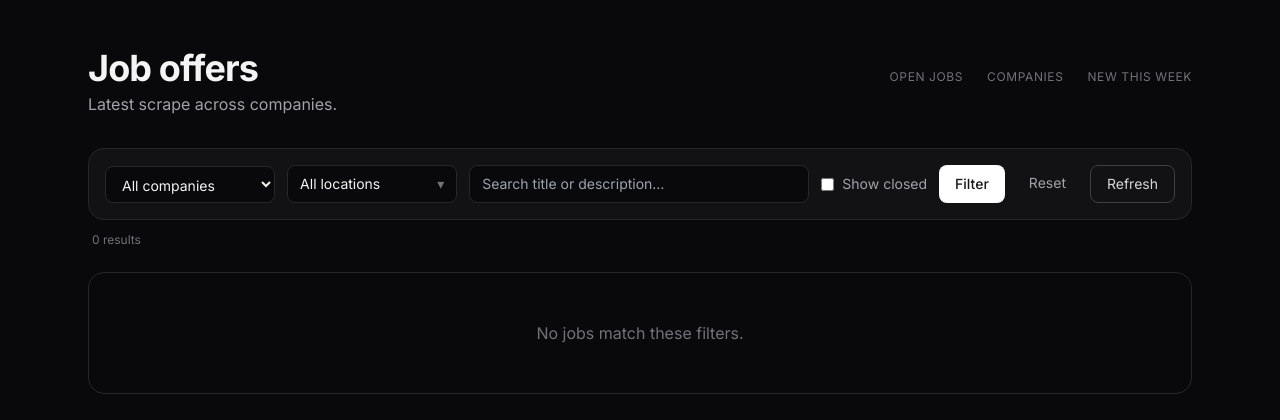
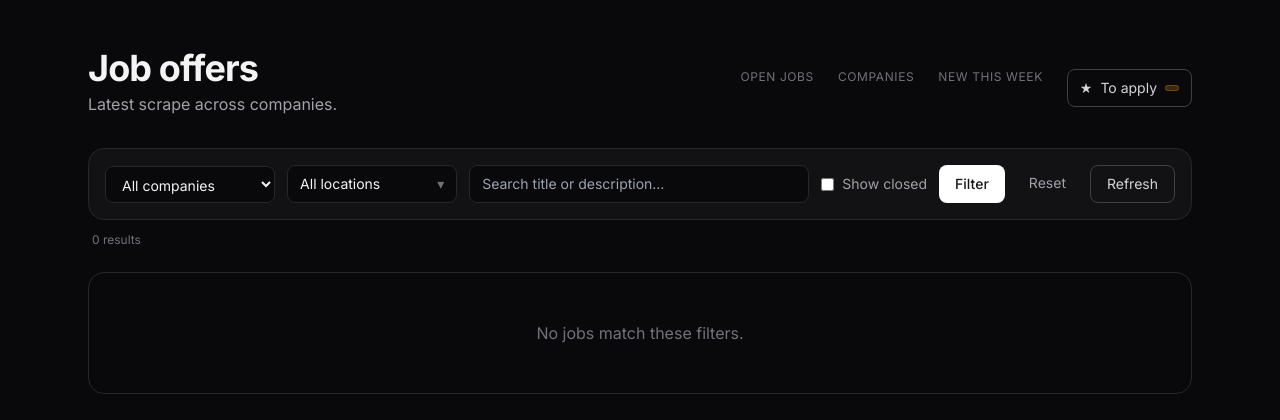
Before and after one commit to yannickD-cmd/Job-scrapper, a FastAPI app: page / in a window 1280 px wide. Shown: the top 420 px of the page. Run offline with FastAPI, Linux system fonts and the light colour scheme; parts of the project's set-up code (start-up, migrations or seed data) failed here and were passed over; some libraries are stand-ins or nearby versions.

Commit message:
Dashboard: add "To apply" tag — bookmark from modal, filter from header
Quick way to flag offers you want to come back to later, without
leaving the dashboard. Persists in Postgres so it survives reloads
across devices.

DB:
- jobs.to_apply BOOLEAN NOT NULL DEFAULT FALSE
- column applied to prod via ALTER; SCHEMA in db.py kept in sync for
  fresh installs.

Backend (web/main.py):
- GET /  accepts ?to_apply=1 → filters list to flagged rows; ships a
  to_apply count in the stats payload.
- GET /api/jobs/{id}/description  now returns to_apply.
- POST /api/jobs/{id}/to-apply    toggles the flag, returns new state.

UI (dashboard.html):
- Header chip "★ To apply (N)" next to the stats; click → /?to_apply=1.
- Toggle button inside the job modal: ☆ "Save for later" / ★ "Saved".
  Initial state reflects the row; click POSTs and updates inline.
- Hidden input in the filter form preserves to_apply across submits.

```diff
--- a/db.py
+++ b/db.py
@@ -63,6 +63,7 @@ CREATE TABLE IF NOT EXISTS jobs (
     still_open      BOOLEAN NOT NULL DEFAULT TRUE,
     apply_url       TEXT NOT NULL,
     raw_payload     JSONB,
+    to_apply        BOOLEAN NOT NULL DEFAULT FALSE,
     UNIQUE (company, native_job_id)
 );
 
--- a/web/main.py
+++ b/web/main.py
@@ -7,6 +7,7 @@ supabasePW, SUPABASE_POOLER_HOST) as the scrapers.
 Routes:
   GET  /                                dashboard page with filters
   GET  /api/jobs/{id}/description       JSON payload for the description modal
+  POST /api/jobs/{id}/to-apply          toggle the "to apply" flag from the modal
   POST /api/run/{company}               dispatch scrape-one.yml on GitHub Actions
   GET  /api/run/{run_id}/status         poll run status + log tail when finished
 """
@@ -98,12 +99,15 @@ def dashboard(
     location: list[str] = Query(default=[]),
     q: str | None = None,
     show_closed: bool = False,
+    to_apply: bool = False,
 ):
     where: list[str] = []
     params: list = []
 
     if not show_closed:
         where.append("still_open = TRUE")
+    if to_apply:
+        where.append("to_apply = TRUE")
     if company:
         where.append("company = %s")
         params.append(company)
@@ -119,7 +123,7 @@ def dashboard(
 
     jobs_sql = f"""
         SELECT id, company, title, location, category, posted_date,
-               first_seen_at, still_open, apply_url,
+               first_seen_at, still_open, apply_url, to_apply,
                (first_seen_at >= NOW() - INTERVAL '7 days') AS is_new
         FROM jobs
         {where_sql}
@@ -151,7 +155,8 @@ def dashboard(
               COUNT(DISTINCT company) FILTER (WHERE still_open),
               COUNT(*) FILTER (
                 WHERE still_open AND first_seen_at >= NOW() - INTERVAL '7 days'
-              )
+              ),
+              COUNT(*) FILTER (WHERE to_apply)
             FROM jobs
         """)[0]
 
@@ -166,7 +171,8 @@ def dashboard(
             "first_seen_at": r[6],
             "still_open": r[7],
             "apply_url": r[8],
-            "is_new": r[9],
+            "to_apply": r[9],
+            "is_new": r[10],
         }
         for r in rows
     ]
@@ -179,12 +185,14 @@ def dashboard(
             "total_open": stats_row[0],
             "companies": stats_row[1],
             "new_this_week": stats_row[2],
+            "to_apply": stats_row[3],
         },
         "selected_company": company or "",
         "selected_company_key": KEY_BY_DISPLAY.get(company or ""),
         "selected_locations": location,
         "q": q or "",
         "show_closed": show_closed,
+        "to_apply_filter": to_apply,
         "result_count": len(jobs),
     })
 
@@ -194,7 +202,7 @@ def job_description(job_id: int):
     with db.get_connection() as conn, conn.cursor() as cur:
         cur.execute(
             "SELECT title, company, location, category, posted_date, "
-            "       description, apply_url, still_open "
+            "       description, apply_url, still_open, to_apply "
             "FROM jobs WHERE id = %s",
             (job_id,),
         )
@@ -210,7 +218,23 @@ def job_description(job_id: int):
         "description": row[5] or "",
         "apply_url": row[6],
         "still_open": row[7],
+        "to_apply": row[8],
     })
+
+
+@app.post("/api/jobs/{job_id}/to-apply")
+def toggle_to_apply(job_id: int):
+    with db.get_connection() as conn, conn.cursor() as cur:
+        cur.execute(
+            "UPDATE jobs SET to_apply = NOT to_apply "
+            "WHERE id = %s RETURNING to_apply",
+            (job_id,),
+        )
+        row = cur.fetchone()
+        conn.commit()
+    if not row:
+        raise HTTPException(status_code=404, detail="Job not found")
+    return JSONResponse({"to_apply": row[0]})
 
 
 def _gh_session() -> tuple[requests.Session, str]:
--- a/web/templates/dashboard.html
+++ b/web/templates/dashboard.html
@@ -40,12 +40,20 @@
         <div class="text-zinc-500 uppercase tracking-wider text-xs">New this week</div>
         <div class="text-2xl font-semibold text-emerald-400">{{ stats.new_this_week }}</div>
       </div>
+      <a href="/?to_apply=1"
+         class="border rounded-lg px-3 py-2 text-sm flex items-center gap-2
+                {% if to_apply_filter %}border-amber-400 text-amber-300 bg-amber-400/10{% else %}border-zinc-700 text-zinc-300 hover:border-amber-500 hover:text-amber-300{% endif %}">
+        <span>★</span>
+        <span>To apply</span>
+        <span class="text-xs px-1.5 py-0.5 rounded bg-amber-500/20 text-amber-300 border border-amber-500/30">{{ stats.to_apply }}</span>
+      </a>
     </div>
   </div>
 </header>
 
 <section class="max-w-6xl mx-auto px-6 pb-6">
   <form method="get" action="/" class="grid gap-3 sm:grid-cols-[1fr_1fr_2fr_auto_auto] items-center bg-zinc-900/60 border border-zinc-800 rounded-2xl p-4">
+    {% if to_apply_filter %}<input type="hidden" name="to_apply" value="1">{% endif %}
     <select name="company" onchange="this.form.submit()"
             class="min-w-0 w-full bg-zinc-950 border border-zinc-800 rounded-lg px-3 py-2 text-sm focus:outline-none focus:border-zinc-600">
       <option value="">All companies</option>
@@ -174,7 +182,12 @@
     <div id="modal-body" class="modal-body px-6 py-5 overflow-y-auto text-sm text-zinc-300 leading-relaxed flex-1">
       Loading…
     </div>
-    <div class="px-6 py-4 border-t border-zinc-800 flex justify-end">
+    <div class="px-6 py-4 border-t border-zinc-800 flex justify-between items-center gap-3">
+      <button id="modal-to-apply" type="button" data-on="false"
+              class="border border-zinc-700 text-zinc-300 px-4 py-2 rounded-lg text-sm hover:border-amber-500 hover:text-amber-300 flex items-center gap-2">
+        <span id="modal-to-apply-icon">☆</span>
+        <span id="modal-to-apply-label">Save for later</span>
+      </button>
       <a id="modal-apply" href="#" target="_blank" rel="noopener"
          class="bg-white text-zinc-900 px-4 py-2 rounded-lg text-sm font-medium hover:bg-zinc-200">
         Apply →
@@ -200,6 +213,34 @@
   const modalMeta  = document.getElementById('modal-meta');
   const modalBody  = document.getElementById('modal-body');
   const modalApply = document.getElementById('modal-apply');
+  const modalToApply      = document.getElementById('modal-to-apply');
+  const modalToApplyIcon  = document.getElementById('modal-to-apply-icon');
+  const modalToApplyLabel = document.getElementById('modal-to-apply-label');
+  let modalJobId = null;
+
+  function renderToApply(on) {
+    modalToApply.dataset.on = on ? 'true' : 'false';
+    modalToApplyIcon.textContent = on ? '★' : '☆';
+    modalToApplyLabel.textContent = on ? 'Saved' : 'Save for later';
+    modalToApply.className = on
+      ? 'border border-amber-500 text-amber-300 bg-amber-500/10 px-4 py-2 rounded-lg text-sm hover:bg-amber-500/20 flex items-center gap-2'
+      : 'border border-zinc-700 text-zinc-300 px-4 py-2 rounded-lg text-sm hover:border-amber-500 hover:text-amber-300 flex items-center gap-2';
+  }
+
+  modalToApply.addEventListener('click', async () => {
+    if (!modalJobId) return;
+    modalToApply.disabled = true;
+    try {
+      const r = await fetch(`/api/jobs/${modalJobId}/to-apply`, { method: 'POST' });
+      if (!r.ok) throw new Error('toggle failed');
+      const j = await r.json();
+      renderToApply(j.to_apply);
+    } catch (e) {
+      modalToApplyLabel.textContent = 'Save failed';
+    } finally {
+      modalToApply.disabled = false;
+    }
+  });
 
   function openModal() { modal.classList.remove('hidden'); }
   function closeModal() { modal.classList.add('hidden'); }
@@ -285,10 +326,12 @@
   document.querySelectorAll('.job-row').forEach(row => {
     row.addEventListener('click', async () => {
       const id = row.dataset.jobId;
+      modalJobId = id;
       modalTitle.textContent = 'Loading…';
       modalMeta.textContent = '';
       modalBody.textContent = 'Loading…';
       modalApply.href = '#';
+      renderToApply(false);
       openModal();
       try {
         const r = await fetch(`/api/jobs/${id}/description`);
@@ -302,6 +345,7 @@
         modalBody.innerHTML = j.description
           || '<span class="text-zinc-500">No description captured for this job.</span>';
         modalApply.href = j.apply_url;
+        renderToApply(j.to_apply);
       } catch (e) {
         modalBody.textContent = 'Failed to load description.';
       }
```
